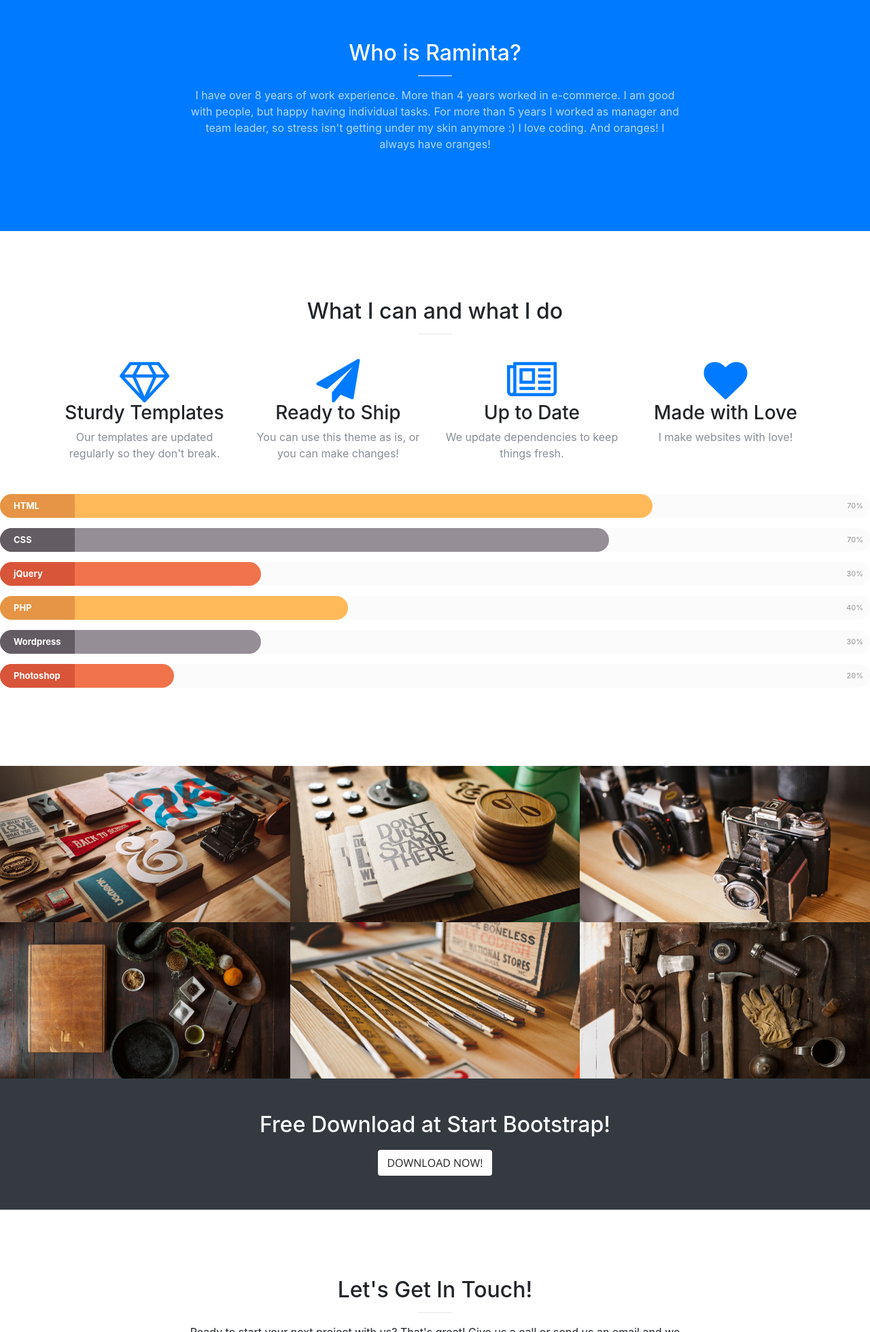
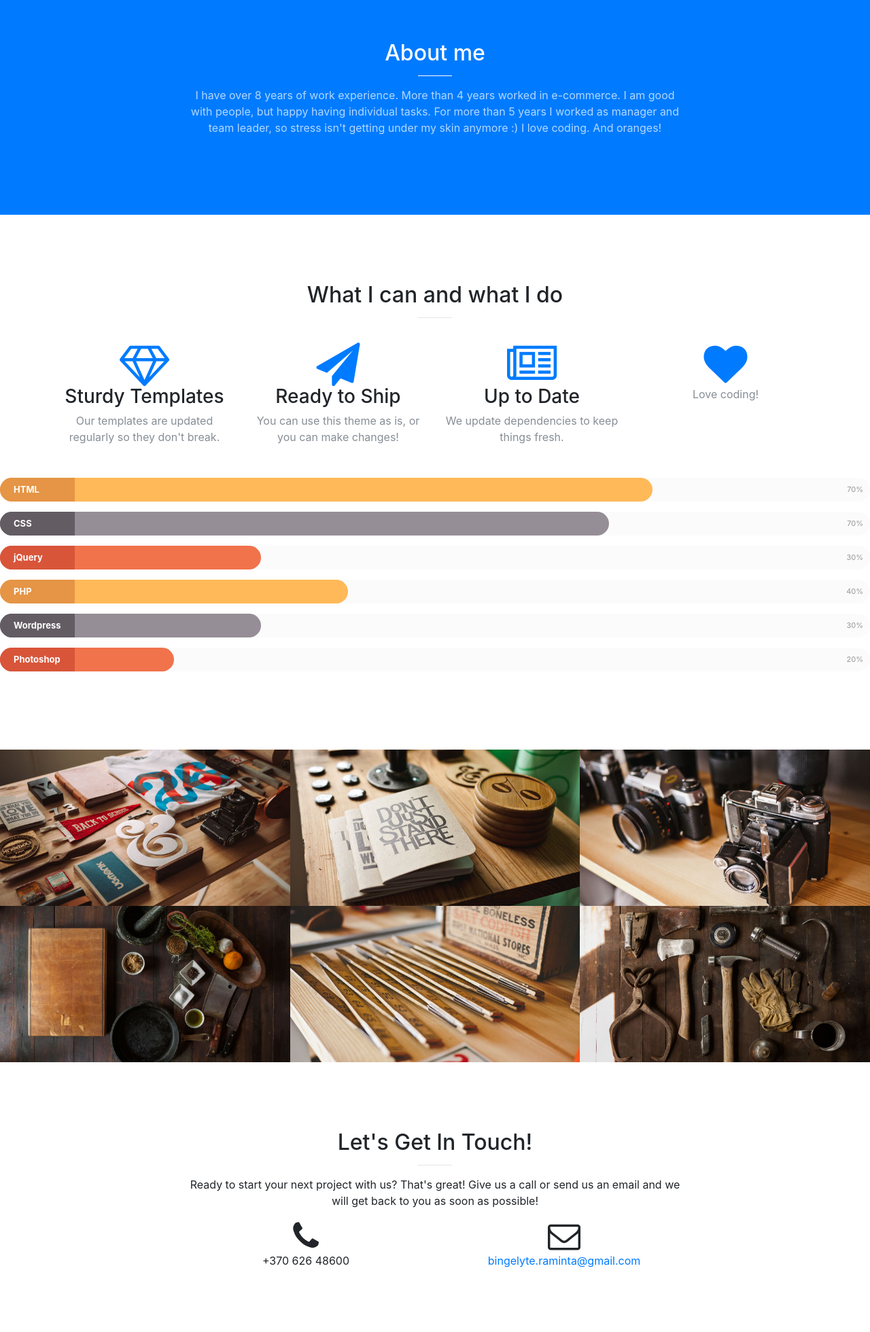
Before and after one commit to RamintaRam/new, a website with bundled scripts: page index.html in a window 1280 px wide. Shown: the part 840-2800 px from the top of the page at 68% size. Built offline with nearby package versions, Linux system fonts and the light colour scheme.

Commit message:
contacts

```diff
--- a/css/creative.css
+++ b/css/creative.css
@@ -88,7 +88,8 @@ body {
     font-weight: 700;
     text-transform: uppercase;
     color: #F05F40;
-    /*font-family: 'Open Sans', 'Helvetica Neue', Arial, sans-serif; }*/
+    /*font-family: 'Open Sans', 'Helvetica Neue', Arial, sans-serif; */
+  }
     #mainNav .navbar-brand:focus, #mainNav .navbar-brand:hover {
       color: #f05f40; }
   #mainNav .navbar-toggle {
--- a/index.html
+++ b/index.html
@@ -70,11 +70,11 @@
       <div class="container">
         <div class="row">
           <div class="col-lg-8 mx-auto text-center">
-            <h2 class="section-heading text-white">Who is Raminta?</h2>
+            <h2 class="section-heading text-white">About me</h2>
             <hr class="light">
             <p class="text-faded">
               I have over 8 years of work experience. More than 4 years worked in e-commerce. I am good with people, but happy having individual tasks.
-              For more than 5 years I worked as manager and team leader, so stress isn't getting under my skin anymore :)  I love coding. And oranges! I always have oranges!</p>
+              For more than 5 years I worked as manager and team leader, so stress isn't getting under my skin anymore :)  I love coding. And oranges! </p>
             <!--<a class="btn btn-default btn-xl sr-button" href="#contact">Contact me!</a>-->
           </div>
         </div>
@@ -116,8 +116,8 @@
           <div class="col-lg-3 col-md-6 text-center">
             <div class="service-box">
               <i class="fa fa-4x fa-heart text-primary sr-icons"></i>
-              <h3>Made with Love</h3>
-              <p class="text-muted">I make websites with love!</p>
+              <!--<h3>Made with Love</h3>-->
+              <p class="text-muted">Love coding!</p>
             </div>
           </div>
         </div>
@@ -266,12 +266,12 @@
       </div>
     </section>
 
-    <div class="call-to-action bg-dark">
-      <div class="container text-center">
-        <h2>Free Download at Start Bootstrap!</h2>
-        <a class="btn btn-default btn-xl sr-button" href="http://startbootstrap.com/template-overviews/creative/">Download Now!</a>
-      </div>
-    </div>
+    <!--<div class="call-to-action bg-dark">-->
+      <!--<div class="container text-center">-->
+        <!--<h2>Free Download at Start Bootstrap!</h2>-->
+        <!--<a class="btn btn-default btn-xl sr-button" href="http://startbootstrap.com/template-overviews/creative/">Download Now!</a>-->
+      <!--</div>-->
+    <!--</div>-->
 
     <section id="contact">
       <div class="container">
@@ -285,12 +285,12 @@
         <div class="row">
           <div class="col-lg-4 ml-auto text-center">
             <i class="fa fa-phone fa-3x sr-contact"></i>
-            <p>123-456-6789</p>
+            <p>+370 626 48600</p>
           </div>
           <div class="col-lg-4 mr-auto text-center">
             <i class="fa fa-envelope-o fa-3x sr-contact"></i>
             <p>
-              <a href="mailto:your-email@your-domain.com">feedback@startbootstrap.com</a>
+              <a href="mailto:your-email@your-domain.com">bingelyte.raminta@gmail.com</a>
             </p>
           </div>
         </div>
```
